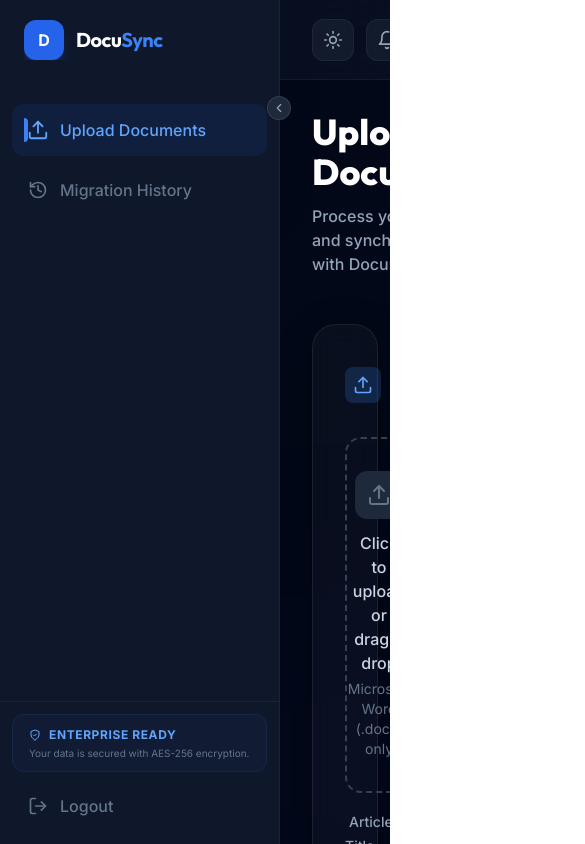
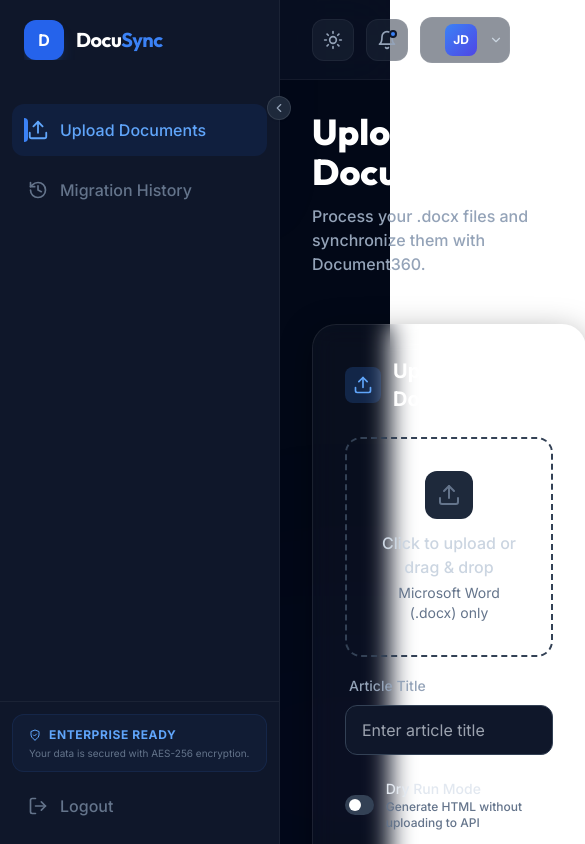
Before and after one commit to Barathfiless/Kovai.co_Assessment, a React (Vite) app in the folder migration-task/client/: page /app in a window 390 px wide. Shown: the top 844 px of the page, 585 px wide, since content can reach past the window. Built offline with nearby package versions, Linux system fonts and the light colour scheme.

Commit message:
feat: make sidebar and header fixed for better UX

```diff
--- a/migration-task/client/src/components/Header.jsx
+++ b/migration-task/client/src/components/Header.jsx
@@ -12,12 +12,15 @@ import {
 } from 'lucide-react';
 import { motion, AnimatePresence } from 'framer-motion';
 
-export default function Header({ isDarkMode, setIsDarkMode }) {
+export default function Header({ isDarkMode, setIsDarkMode, isSidebarCollapsed }) {
   const [showNotifications, setShowNotifications] = useState(false);
   const [showProfile, setShowProfile] = useState(false);
 
   return (
-    <header className="h-20 border-b border-slate-200 dark:border-white/5 bg-white/50 dark:bg-[#0f172a]/50 backdrop-blur-xl flex items-center justify-between px-8 relative z-40 transition-colors duration-300">
+    <header
+      style={{ left: isSidebarCollapsed ? '80px' : '280px' }}
+      className="fixed top-0 right-0 h-20 border-b border-slate-200 dark:border-white/5 bg-white/50 dark:bg-[#0f172a]/50 backdrop-blur-xl flex items-center justify-between px-8 z-40 transition-all duration-300"
+    >
       {/* Left side: Search Context */}
       <div className="flex items-center space-x-4">
         <div className="relative group hidden md:block">
--- a/migration-task/client/src/components/Sidebar.jsx
+++ b/migration-task/client/src/components/Sidebar.jsx
@@ -24,7 +24,7 @@ export default function Sidebar({ activeTab, setActiveTab, isCollapsed, setIsCol
     <motion.aside
       initial={false}
       animate={{ width: isCollapsed ? '80px' : '280px' }}
-      className="relative z-50 h-screen bg-white dark:bg-[#0f172a] border-r border-slate-200 dark:border-white/5 flex flex-col transition-all duration-300"
+      className="fixed top-0 left-0 z-50 h-screen bg-white dark:bg-[#0f172a] border-r border-slate-200 dark:border-white/5 flex flex-col transition-all duration-300"
     >
       {/* Logo */}
       <div className="h-20 flex items-center px-6">
--- a/migration-task/client/src/pages/Migrator.jsx
+++ b/migration-task/client/src/pages/Migrator.jsx
@@ -554,13 +554,17 @@ export default function Migrator() {
         setIsCollapsed={setIsSidebarCollapsed}
       />
 
-      <div className="flex-1 flex flex-col min-h-screen relative z-10 overflow-hidden">
+      <div
+        className="flex-1 flex flex-col min-h-screen relative z-10 transition-all duration-300"
+        style={{ paddingLeft: isSidebarCollapsed ? '80px' : '280px' }}
+      >
         <Header
           isDarkMode={isDarkMode}
           setIsDarkMode={setIsDarkMode}
+          isSidebarCollapsed={isSidebarCollapsed}
         />
 
-        <main className="flex-1 overflow-y-auto p-8 lg:p-12">
+        <main className="flex-1 p-8 lg:p-12 mt-20">
           <div className="max-w-7xl mx-auto">
             {/* Header Content */}
             <div className="mb-12">
```
